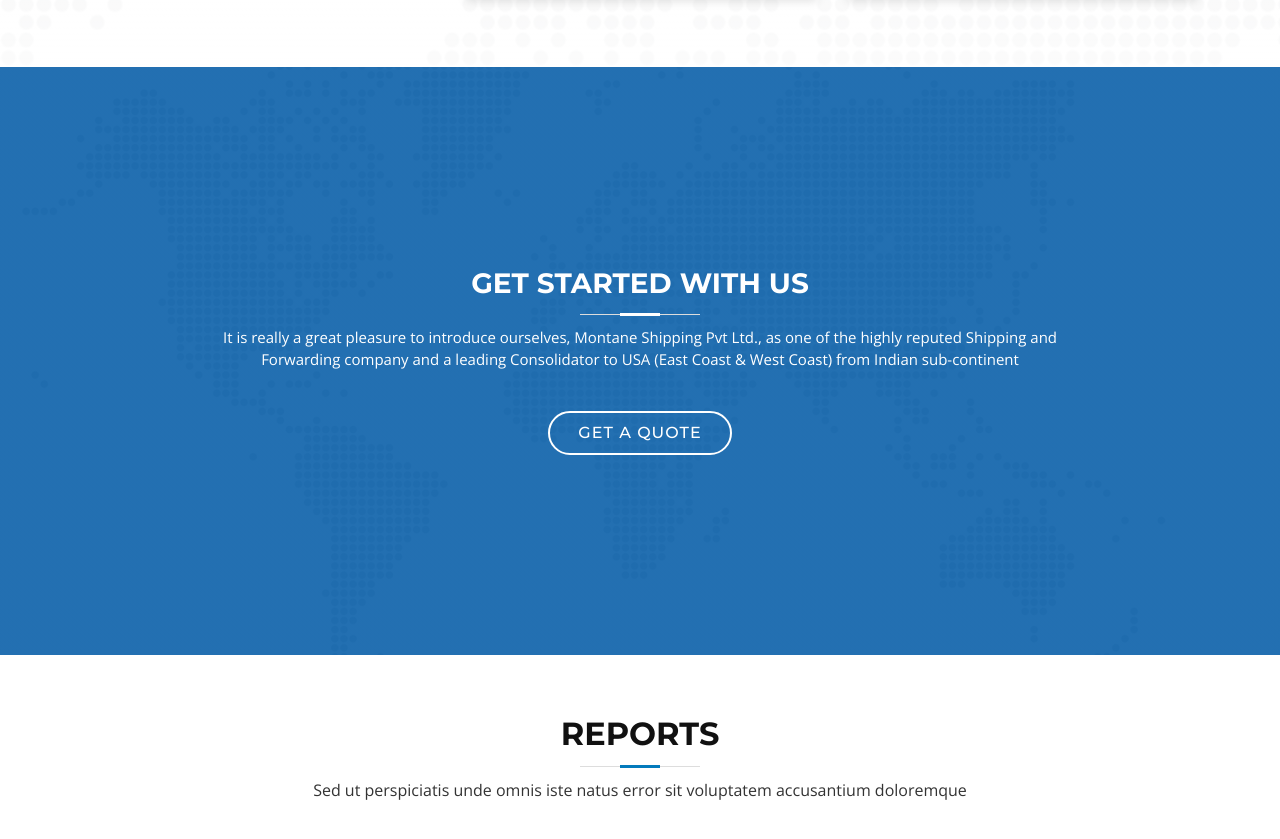
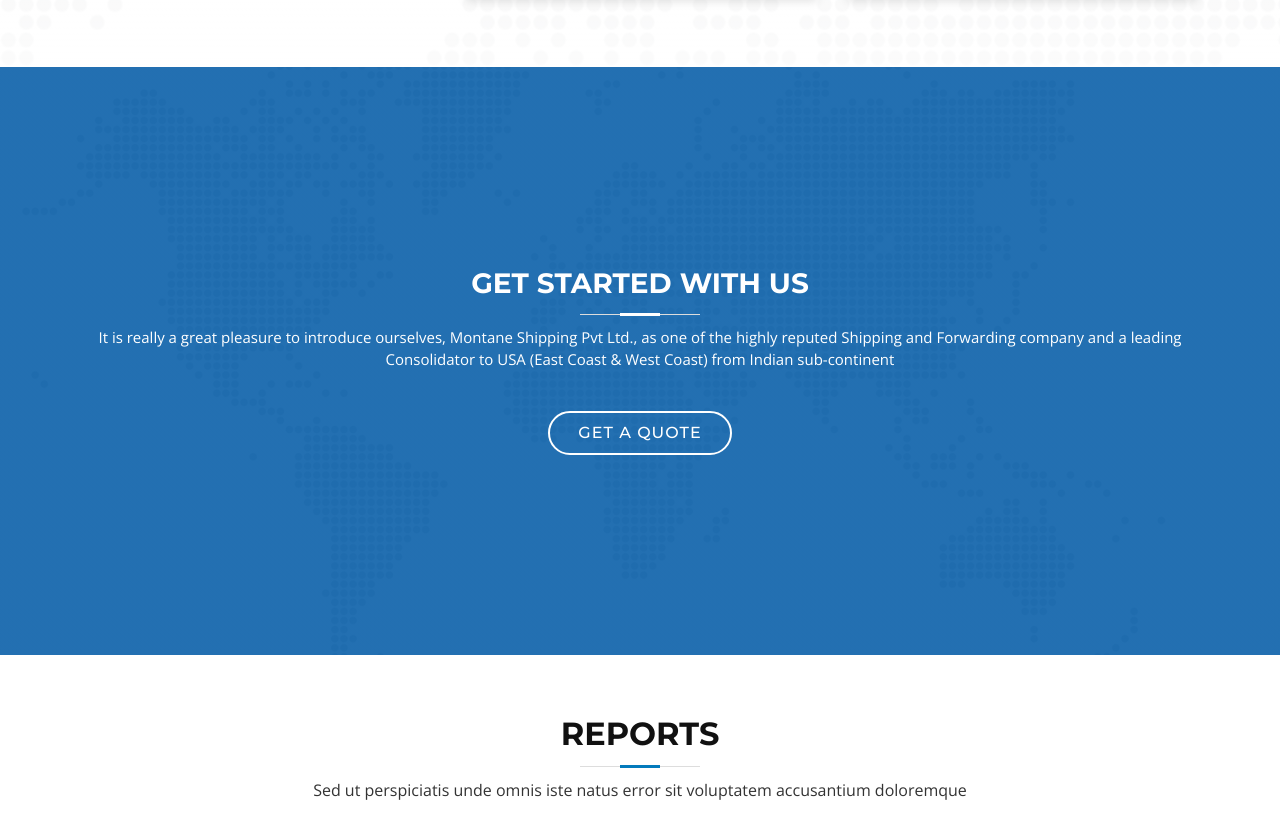
Before and after one commit to Vishnu1985/montane-web-v01, a plain HTML site: page index.html in a window 1280 px wide. Shown: the part 1431-2270 px from the top of the page. Drawn offline with nearby package versions, Linux system fonts and the light colour scheme; files whose address does not match are found by name.

Commit message:
Update index.html

```diff
--- a/index.html
+++ b/index.html
@@ -230,7 +230,7 @@
     </section>
 
 
-    <section id="call-to-action" class="wow fadeIn" style="min-height: 250px; padding: 200px;">
+    <section id="call-to-action" class="wow fadeIn" style="min-height: 250px; padding: 200px 0px;">
       <div class="container text-center">
         <header class="section-header get-start"><h3>GET STARTED WITH US</h3></header>
         <p> It is really a great pleasure to introduce ourselves, Montane Shipping Pvt Ltd., as one of the highly reputed Shipping and Forwarding company and a leading Consolidator to USA (East Coast & West Coast) from Indian sub-continent</p>
```
